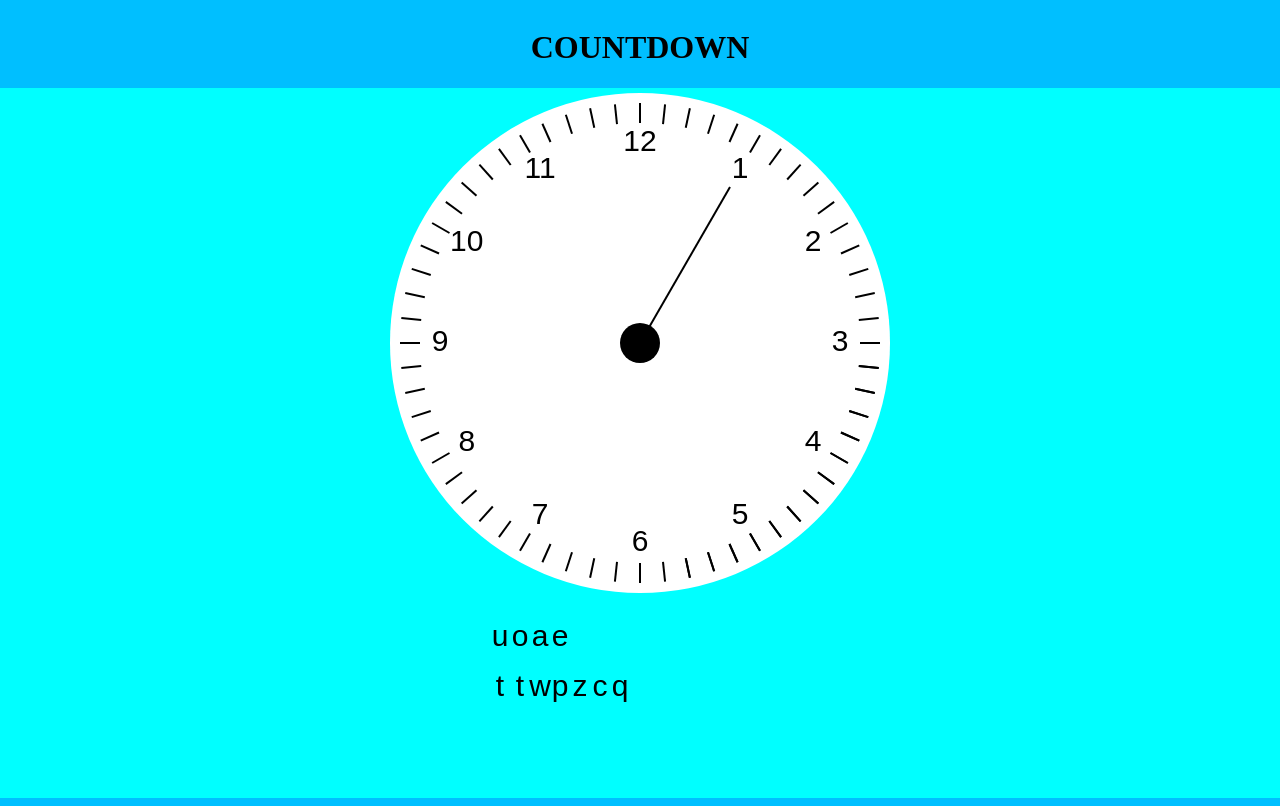
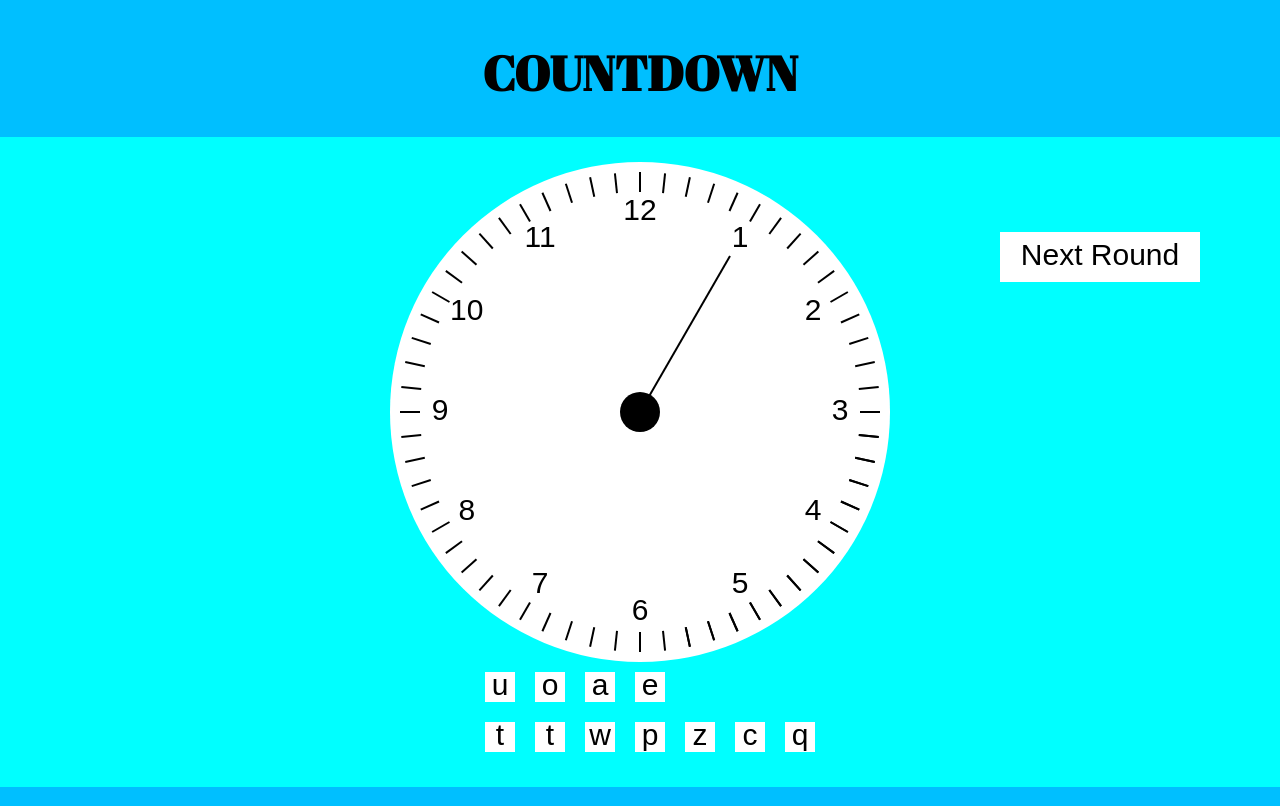
Before and after one commit to SEANYB4/countdown, a plain HTML site: page index.html in a window 1280 px wide. Drawn offline with Linux system fonts and the light colour scheme.

Commit message:
Added letters.

```diff
--- a/index.html
+++ b/index.html
@@ -6,7 +6,9 @@
     <meta name="viewport" content="width=device-width, initial-scale=1.0">
     <title>Countdown Online Game</title>
 
-
+    <link rel="preconnect" href="https://fonts.googleapis.com">
+    <link rel="preconnect" href="https://fonts.gstatic.com" crossorigin>
+    <link href="https://fonts.googleapis.com/css2?family=Abril+Fatface&family=Bangers&display=swap" rel="stylesheet">
     <link rel="stylesheet" href="styles.css">
 </head>
 <body>
--- a/script.js
+++ b/script.js
@@ -2,7 +2,7 @@ window.addEventListener('load', () => {
     const canvas = document.getElementById('canvas1');
     const ctx = canvas.getContext('2d');
     canvas.width = 1280;
-    canvas.height = 710;
+    canvas.height = 650;
 
 
 
@@ -16,16 +16,18 @@ window.addEventListener('load', () => {
             this.topMargin = 260;
             this.color = "#000000"
             this.x = this.width/2;
-            this.y = this.height/2 - 100;
+            this.y = this.height/2 - 50;
             this.count = 44;
             this.consonants = ['c', 'd', 'f', 'g', 'h', 'j', 'k', 'l', 'm', 'n', 'p', 'q', 'r', 's', 't', 'v', 'w', 'x', 'y', 'z'];
             this.vowels = ['a', 'e', 'i', 'o', 'u'];
             this.roundVowels = [];
             this.roundConsonants = [];
+            this.roundLetters = [];
             this.vowelX = 500;
             this.vowelY = 550;
             this.consonantX = 500;
             this.consonantY = 600;
+            this.points = 0;
         }
 
 
@@ -78,11 +80,16 @@ window.addEventListener('load', () => {
             }
 
 
+
+
             // Draw the round's vowels
 
             for (let j = 0; j < this.roundVowels.length; j++) {
+                context.fillStyle = 'white';
+                context.fillRect(this.vowelX - 15, this.vowelY - 15, 30, 30);
+                context.fillStyle = 'black';
                 context.fillText(this.roundVowels[j], this.vowelX, this.vowelY);
-                this.vowelX += 20;
+                this.vowelX += 50;
 
             }
             this.vowelX = 500;
@@ -90,11 +97,22 @@ window.addEventListener('load', () => {
             // Draw the round's consonants
 
             for (let k = 0; k < this.roundConsonants.length; k++) {
-
+                context.fillStyle = 'white';
+                context.fillRect(this.consonantX - 15, this.consonantY - 15, 30, 30)
+                context.fillStyle = 'black';
                 context.fillText(this.roundConsonants[k], this.consonantX, this.consonantY);
-                this.consonantX += 20;
+                this.consonantX += 50;
             }
             this.consonantX = 500;
+
+
+            // Draw reset button
+
+            context.fillStyle = 'white';
+            context.fillRect(this.width - 280, 95, 200, 50);
+            context.fillStyle = 'black';
+            context.fillText("Next Round", this.width - 180, 120);
+
 
         }
 
--- a/styles.css
+++ b/styles.css
@@ -15,7 +15,8 @@ header {
 
 h1 {
 
-    font-size: 2rem;
+    font-size: 3rem;
+    font-family: 'Abril Fatface', cursive;
 }
 
 
```
